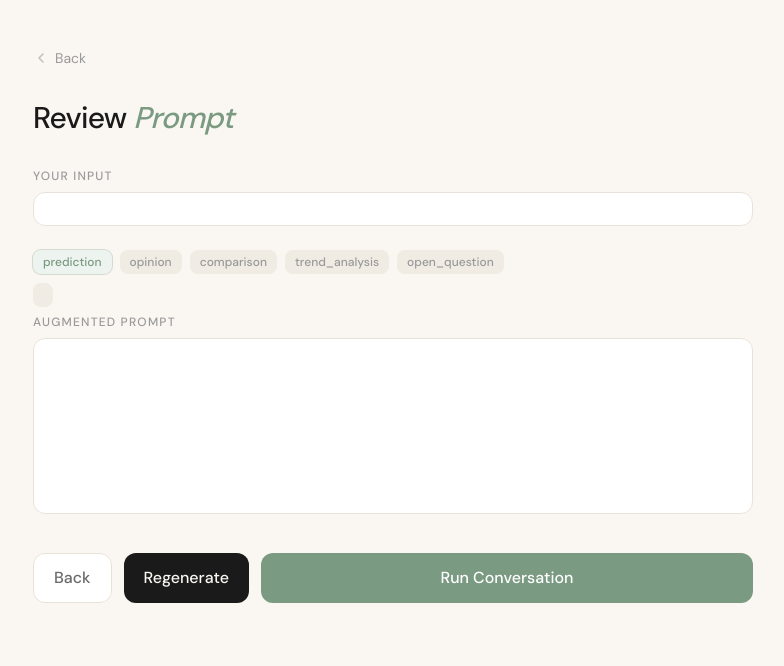
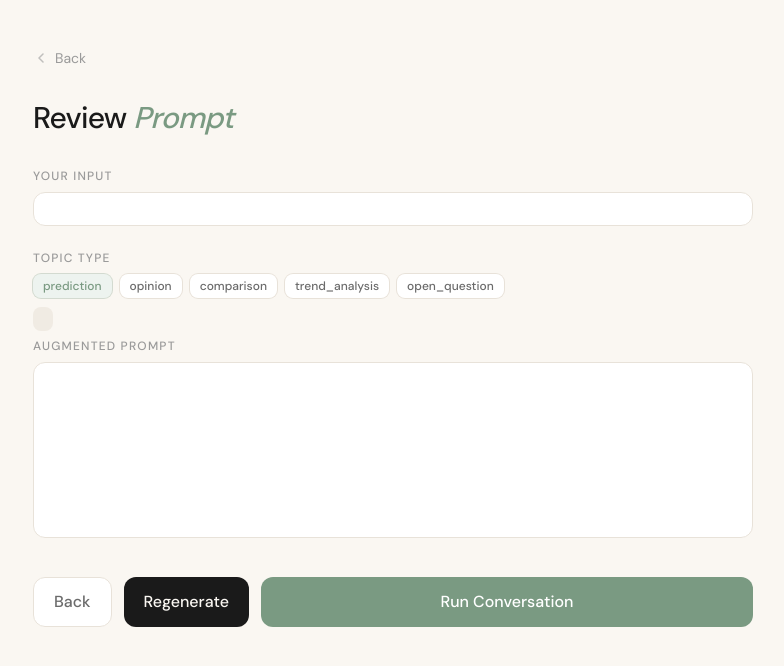
Before and after one commit to jalemieux/conversation_with_ai, a Next.js app: page /review in a window 1280 px wide. Shown: the top 666 px of the page, without its empty margins (247-1031 px from the left). Built offline with nearby package versions, Linux system fonts and the light colour scheme.

Commit message:
fix: make topic type buttons more visible on review page
Unselected buttons were too faded to be recognized as interactive.
Added visible border, stronger text color, and a "Topic Type" label.

Co-Authored-By: Claude Opus 4.6 <noreply@anthropic.com>

```diff
--- a/src/app/review/page.tsx
+++ b/src/app/review/page.tsx
@@ -90,6 +90,7 @@ function ReviewContent() {
       </div>
 
       <div className="animate-fade-up stagger-2 mb-2">
+        <p className="text-xs font-medium tracking-widest uppercase text-ink-faint mb-2">Topic Type</p>
         <div className="flex gap-2 flex-wrap mb-2">
           {TOPIC_TYPES.map((type) => (
             <button
@@ -98,7 +99,7 @@ function ReviewContent() {
               className={`px-2.5 py-1 rounded-lg text-xs font-medium transition-all duration-200 cursor-pointer ${
                 type === selectedType
                   ? 'bg-amber-faint text-amber ring-1 ring-amber/30'
-                  : 'bg-cream-dark text-ink-faint hover:text-ink-muted'
+                  : 'bg-card text-ink-muted ring-1 ring-border hover:ring-border-strong hover:text-ink'
               }`}
             >
               {type}
```
